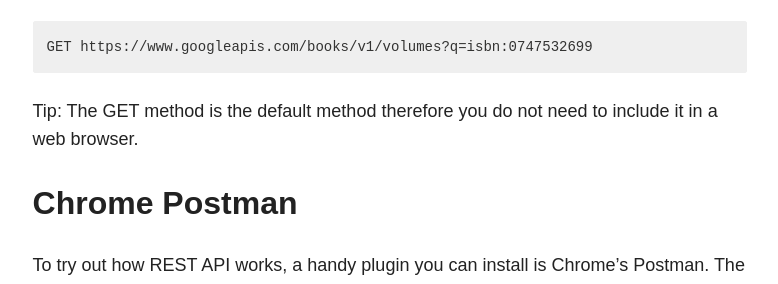
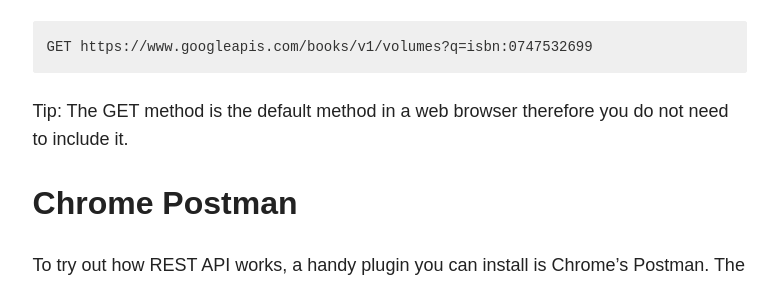
Before and after one commit to taolicd/taolicd.github.io, a Jekyll site: the page built from _posts/blog/2019-08-08-Intro_API_blog.md, in a window 1280 px wide and 900 px high, scrolled down 4618 px. Shown: the part 159-443 px from the top of the window, without its empty margins (347-1125 px from the left). Built offline with Jekyll 4.4.1, drawn with Linux system fonts in a browser that asks for light colours; comment, search, counter and statistics services are not loaded.

Commit message:
revisions

````diff
--- a/_posts/blog/2019-08-08-Intro_API_blog.md
+++ b/_posts/blog/2019-08-08-Intro_API_blog.md
@@ -101,7 +101,7 @@
 GET https://www.googleapis.com/books/v1/volumes?q=isbn:0747532699
 ```
 
-Tip: The GET method is the default method therefore you do not need to include it in a web browser.
+Tip: The GET method is the default method in a web browser therefore you do not need to include it.
 
 
 ## Chrome Postman
````
